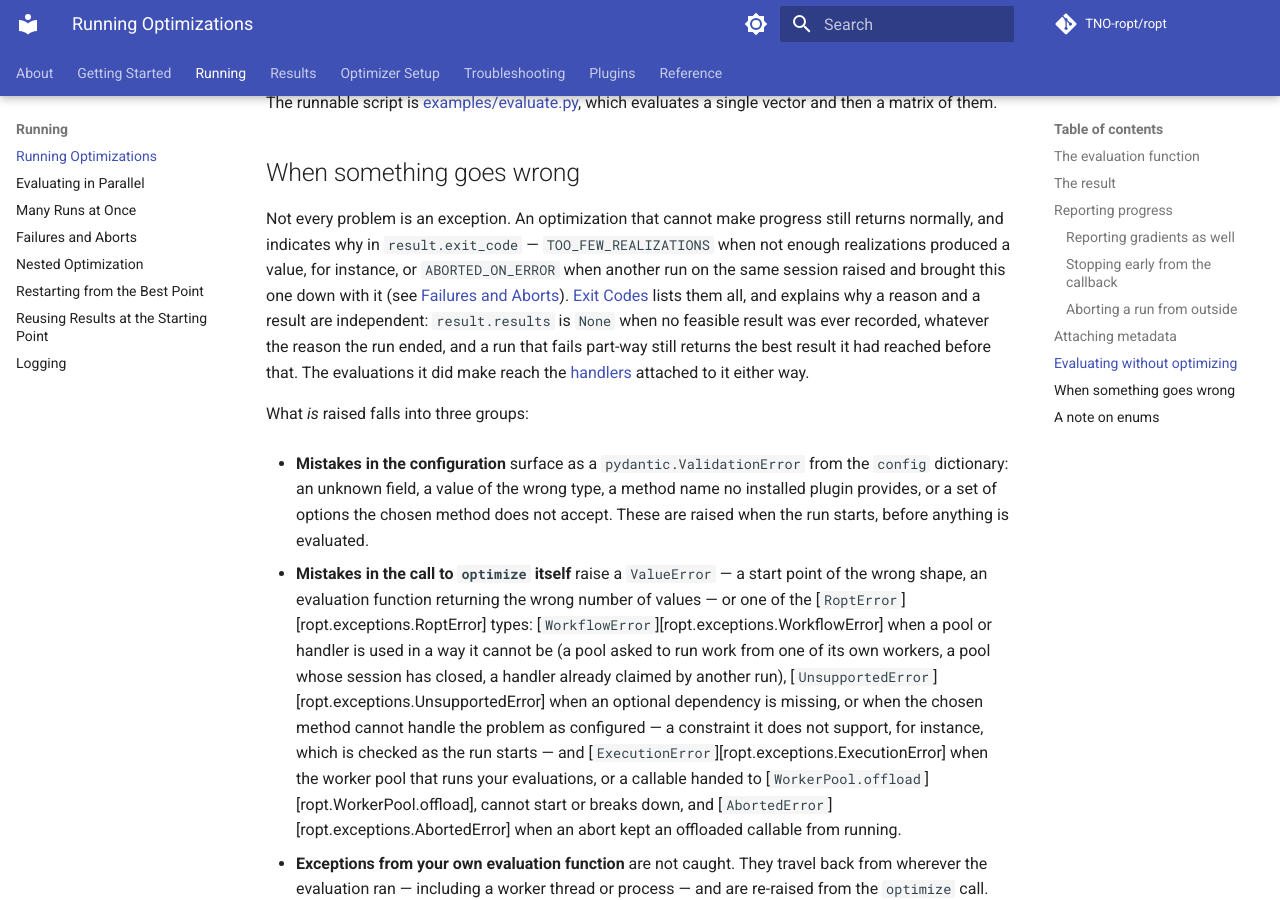
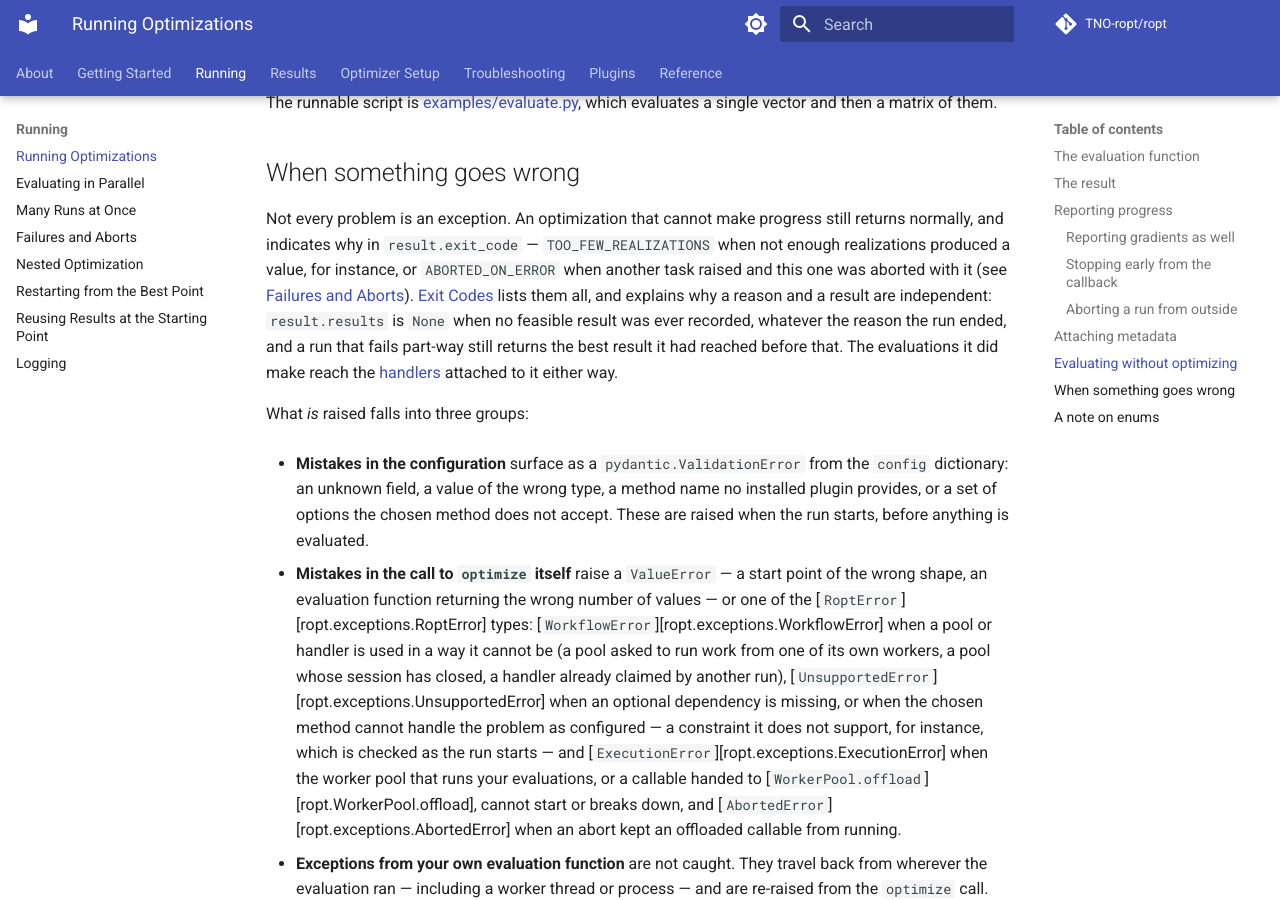
Before and after one commit to TNO-ropt/ropt, an MkDocs documentation site: the page built from docs/running/running.md, in a window 1280 px wide and 900 px high, scrolled down 6188 px. Built offline with MkDocs 1.6.1 and Material for MkDocs 9.7.7, drawn with Linux system fonts in a browser that asks for light colours; comment, search, counter and statistics services are not loaded; the version menu is left out.

Commit message:
Say another task, not another run, for ABORTED_ON_ERROR

```diff
--- a/docs/running/running.md
+++ b/docs/running/running.md
@@ -331,8 +331,8 @@ which evaluates a single vector and then a matrix of them.
 Not every problem is an exception. An optimization that cannot make progress
 still returns normally, and indicates why in `result.exit_code` —
 `TOO_FEW_REALIZATIONS` when not enough realizations produced a value, for
-instance, or `ABORTED_ON_ERROR` when another run on the same session raised and
-brought this one down with it (see
+instance, or `ABORTED_ON_ERROR` when another task raised and this one was
+aborted with it (see
 [Failures and Aborts](failures.md)).
 [Exit Codes](../results/exit_codes.md) lists them all, and explains why a
 reason and a result are independent: `result.results` is `None` when no feasible
```
Also changed, not shown: docs/results/exit_codes.md (+1 -1 lines), 1 other file.
